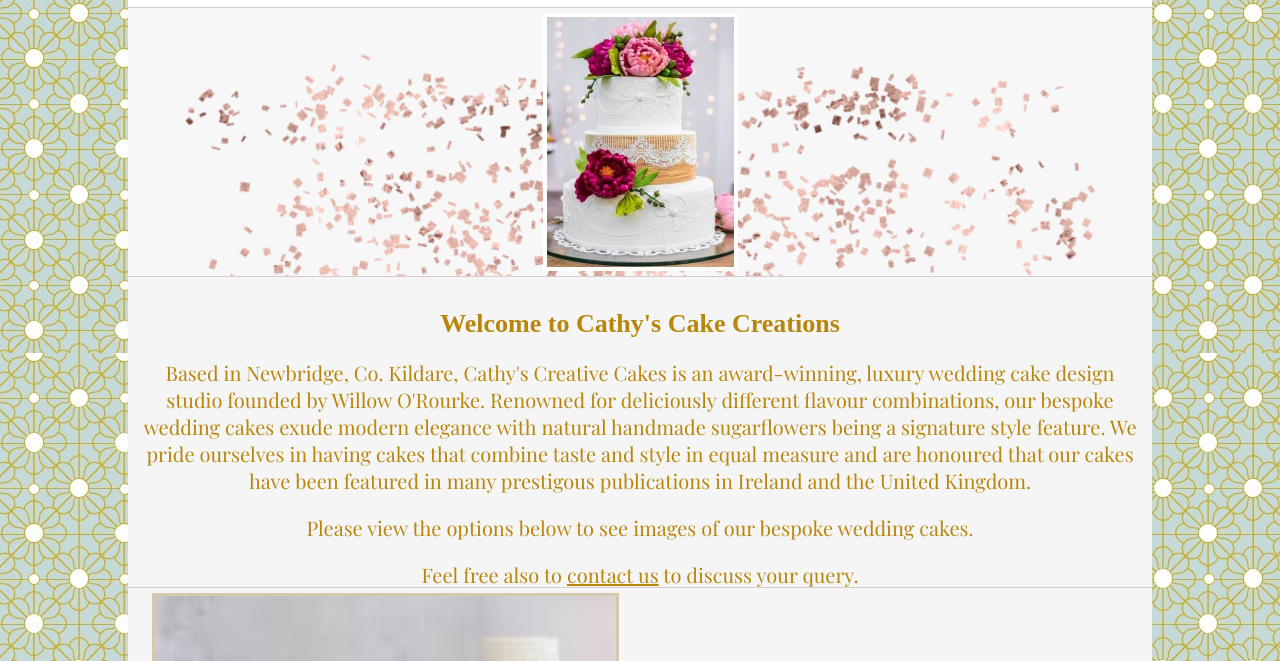
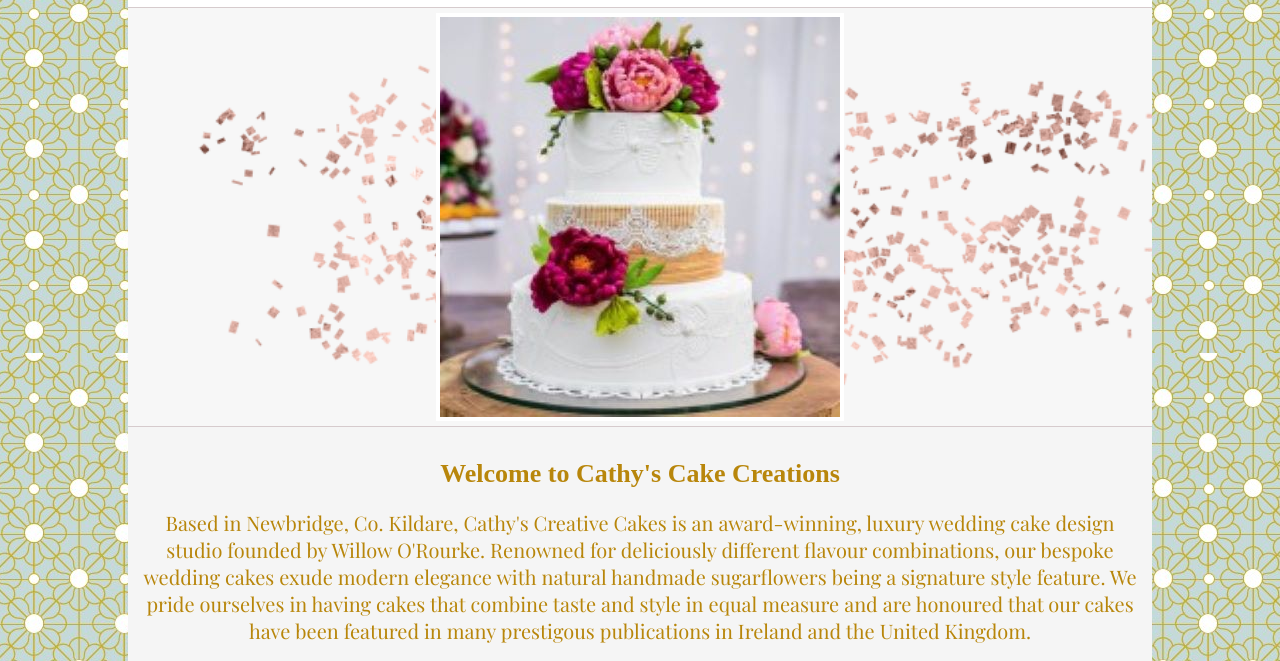
Before and after one commit to SSTOPES/Cathy-s-Creative-Cakes, a plain HTML site: page index.html in a window 1280 px wide. Shown: the part 122-783 px from the top of the page. Drawn offline with nearby package versions, Linux system fonts and the light colour scheme; files whose address does not match are found by name.

Commit message:
commit first
commit to main

```diff
--- a/index.html
+++ b/index.html
@@ -29,7 +29,7 @@
 <Main>
 
 <div class="section1">
-<img src="images/Header%20Photo%20187x250.jpg" alt="Cake">
+<img src="images/Section%202%20Image%20400x400.jpg" alt="Cake">
  </div>
 
 <div class="section2">
--- a/style.css
+++ b/style.css
@@ -56,7 +56,7 @@ align-items:flex-start;
 }
 
 .section1{
-max-height: 450px;
+min-height: 400px;
 display: flex;
 align-items: center;
 justify-content: center;
@@ -72,7 +72,7 @@ background-size: cover;
 }
 
 .section2{
-max-height: 280px;
+max-height: 250px;
 padding:15px;
 text-align: center;
 text-justify:inherit;
```
Also changed, not shown: images/Section 2 Image 400x400.jpg (added).
